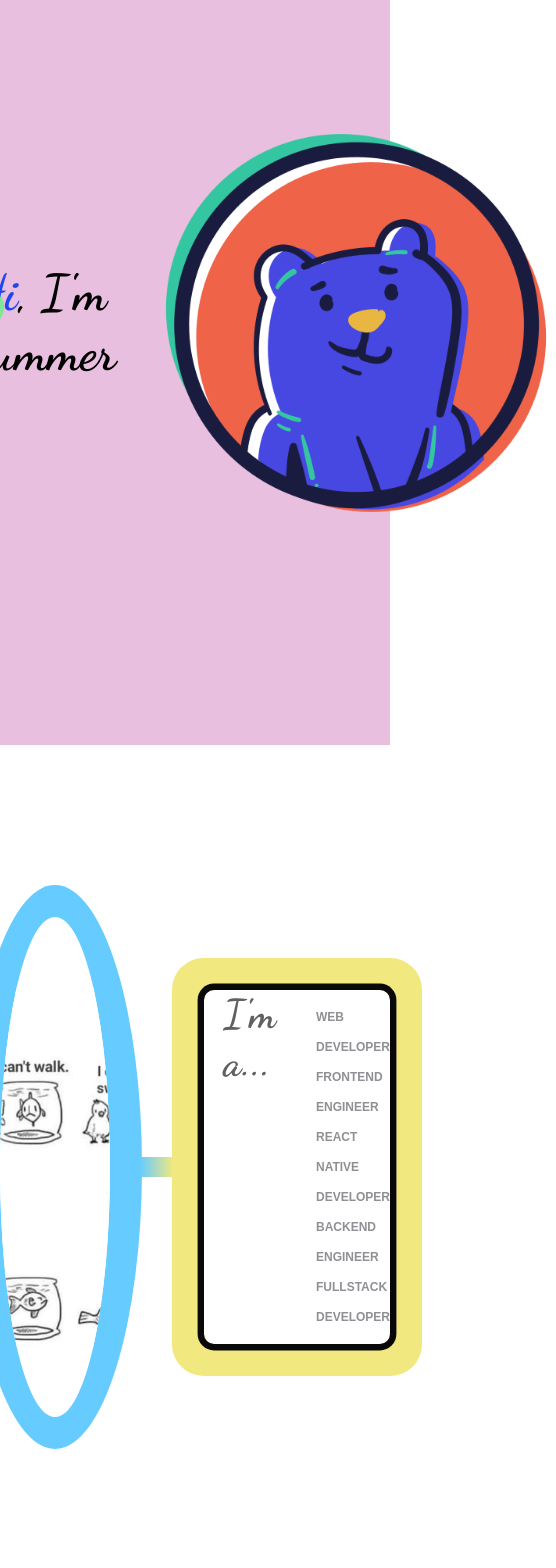
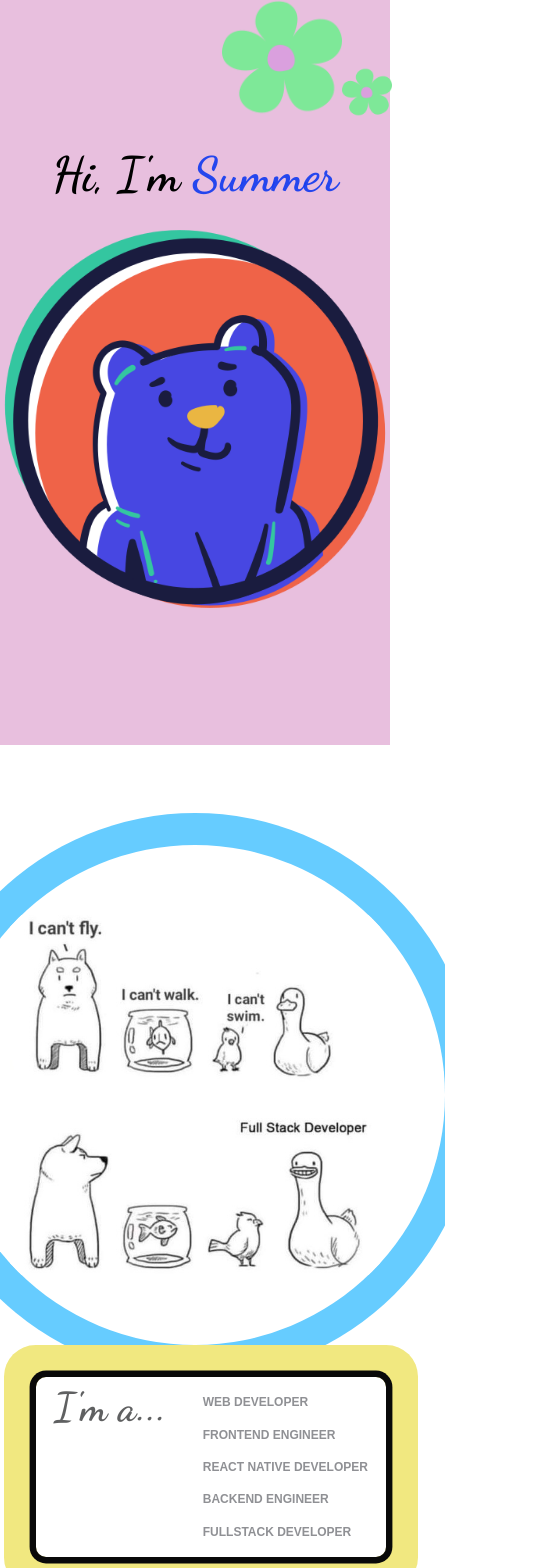
Before and after one commit to summerhanyuezheng/resumeProject, a React (Create React App) app in the folder myresume/: page / in a window 390 px wide. Shown: the part 99-1667 px from the top of the page, 556 px wide, since content can reach past the window. Built offline with nearby package versions, Linux system fonts and the light colour scheme.

Commit message:
the HomeConGrid page is responsive now, working.

```diff
--- a/myresume/src/Components/FirstCom.jsx
+++ b/myresume/src/Components/FirstCom.jsx
@@ -1,23 +1,39 @@
 import React from "react";
-import "./FirstCom.css";
+import { Grid, Box, Typography,Container } from "@mui/material";
 import mypic from "./me.png";
 import flowerpic from "./flower.png";
 
 export default function FirstCom() {
+
   return (
-    <>
-      <div className="first-container">
-        <img className="sec-flower-pic" src={flowerpic} alt="" />
-        <img className="flower-pic" src={flowerpic} alt="" />
+    <div className="whole-skill-com" style={{width:"100%", backgroundColor: "rgba(230, 186, 220, 0.923)",}}>
+      <Container sx={{ height: "100vh", display: "flex", alignItems: "center", justifyContent: "center", }}>
+      <Grid container justifyContent="center" alignItems="center" spacing={2}  >
+        {/* flowers */}
 
-        <span className="my-name">
-          <span className="letter-h">Hi</span>, I'm Summer
-        </span>
+          <Box sx={{position:"relative", left:"120px", bottom:'10px'}}>
+          <img src={flowerpic} alt="Decorative flower" width="120" />
+          <img src={flowerpic} alt="Decorative flower" width="50" />
 
-        <br />
-        <img className="my-pic" src={mypic} alt="" />
-        <br />
-      </div>
-    </>
+          </Box>
+
+
+        {/* I'm summer */}
+        <Grid item xs={12} sm={true} md={4}>
+          <Typography  variant="h3" component="h1" sx={{ fontFamily: "'Dancing Script', cursive", fontWeight: 700, position:"relative"}}>
+            Hi, I'm <span style={{ color: "rgba(18, 59, 239, 0.917)" }}>Summer</span>
+          </Typography>
+        </Grid>
+        {/* my pic */}
+        <Grid item md={4}>
+          <img src={mypic} alt="Summer" style={{ width: "400px", height: "auto" }} />
+        </Grid>
+
+      </Grid>
+    </Container>
+
+
+    </div>
+
   );
 }
--- a/myresume/src/Components/HomeCom.css
+++ b/myresume/src/Components/HomeCom.css
@@ -1,10 +1,16 @@
 .whole-home-com {
+
+
+  margin: 0 auto;
+
+}
+
+.home-com-container{
+  width: 100vw;
+  height: 100vh;
   display: flex;
   justify-content: center;
   align-items: center;
-  width: 100vw;
-  height: 100vh;
-
 
 }
 
--- a/myresume/src/Components/HomeCom.jsx
+++ b/myresume/src/Components/HomeCom.jsx
@@ -6,7 +6,7 @@ export default function HomeCom() {
   return (
     <>
       <div className="whole-home-com">
-
+        <div className="home-com-container">
           <div className="full-stack-img">
             <img src={fullstack} alt="" />
           </div>
@@ -15,7 +15,6 @@ export default function HomeCom() {
             <span>I'm a...</span>
 
             <ul>
-
               <li>WEB DEVELOPER</li>
               <li>FRONTEND ENGINEER</li>
               <li>REACT NATIVE DEVELOPER</li>
@@ -24,6 +23,7 @@ export default function HomeCom() {
             </ul>
           </div>
         </div>
+      </div>
     </>
   );
 }
--- /dev/null
+++ b/myresume/src/Components/HomeComGrid.jsx
@@ -0,0 +1,109 @@
+import React from "react";
+import { Box, Grid, Typography } from "@mui/material";
+import fullstack from "./fullstack.jpg";
+
+export default function HomeComGrid() {
+  return (
+
+   <div
+      className="whole-home-com-grid"
+      style={{ marginLeft: "auto", marginRight: "auto", marginTop:"100px", marginBottom:"100px",width: "100%", height: "100%",}}
+    >
+
+        <Grid container justifyContent="center" alignItems="center" spacing={4}>
+          {/* Fullstack Image */}
+          <Grid item>
+            <Box
+              sx={{
+                boxShadow: "0 0 0 2em #66ccff",
+                borderRadius: "50%",
+
+                height: "500px",
+                width: "500px",
+                overflow: "hidden",
+                display: "flex",
+                alignItems: "center",
+                justifyContent: "center",
+              }}
+            >
+              <img
+                src={fullstack}
+                alt="Full Stack"
+                style={{ width: "370px" }}
+              />
+            </Box>
+          </Grid>
+
+          {/* Connecting Line */}
+          <Grid item>
+            <Box
+              sx={{
+                background: "linear-gradient(to right, #66ccff, #f1e880)",
+                height: "20px",
+                width: "150px",
+
+                display: { xs: "none", md: "block" }, // Hide line on small screens
+              }}
+            />
+          </Grid>
+
+          {/* Roles List */}
+          <Grid item>
+            <Box
+              sx={{
+                boxShadow: "0 0 0 0.4em #090909, 0 0 0 2em #f1e880",
+                borderRadius: "10px",
+                p: 0,
+                width: "350px",
+                height: "180px",
+                display: "flex",
+                justifyContent: "space-around",
+              }}
+            >
+              <Box>
+                <Typography
+                  sx={{
+                    fontFamily: "'Dancing Script', cursive",
+                    fontWeight: 700,
+                    color: "rgba(80, 81, 82, 0.913)",
+                    fontSize: "40px",
+                  }}
+                >
+                  I'm a...
+                </Typography>
+              </Box>
+
+              <Box
+                component="ul"
+                sx={{
+                  listStyle: "none",
+                  p: 0,
+                  m: 0,
+                  fontFamily: "sans-serif",
+                  fontWeight: 600,
+                  display: "flex",
+                  flexDirection: "column",
+                  justifyContent: "space-evenly",
+
+                  color: "rgba(132, 134, 138, 0.913)",
+                  "& li": {
+                    fontSize: "12px",
+                    textAlign: "left",
+                  },
+                }}
+              >
+                <li>WEB DEVELOPER</li>
+                <li>FRONTEND ENGINEER</li>
+                <li>REACT NATIVE DEVELOPER</li>
+                <li>BACKEND ENGINEER</li>
+                <li>FULLSTACK DEVELOPER</li>
+              </Box>
+            </Box>
+          </Grid>
+        </Grid>
+
+    </div>
+
+
+  );
+}
--- a/myresume/src/Pages/Home.jsx
+++ b/myresume/src/Pages/Home.jsx
@@ -4,13 +4,15 @@ import HomeCom from '../Components/HomeCom'
 import FirstCom from '../Components/FirstCom'
 import WorkCom from '../Components/WorkCom'
 import SkillsCom from '../Components/SkillsCom'
+import HomeComGrid from '../Components/HomeComGrid'
 
 export default function Home() {
   return (
     <>
     <NavBar></NavBar>
     <FirstCom></FirstCom>
-    <HomeCom></HomeCom>
+    <HomeComGrid></HomeComGrid>
+
     <WorkCom></WorkCom>
     <SkillsCom></SkillsCom>
 
```
Lines whose indentation alone changed are shown as unchanged.
